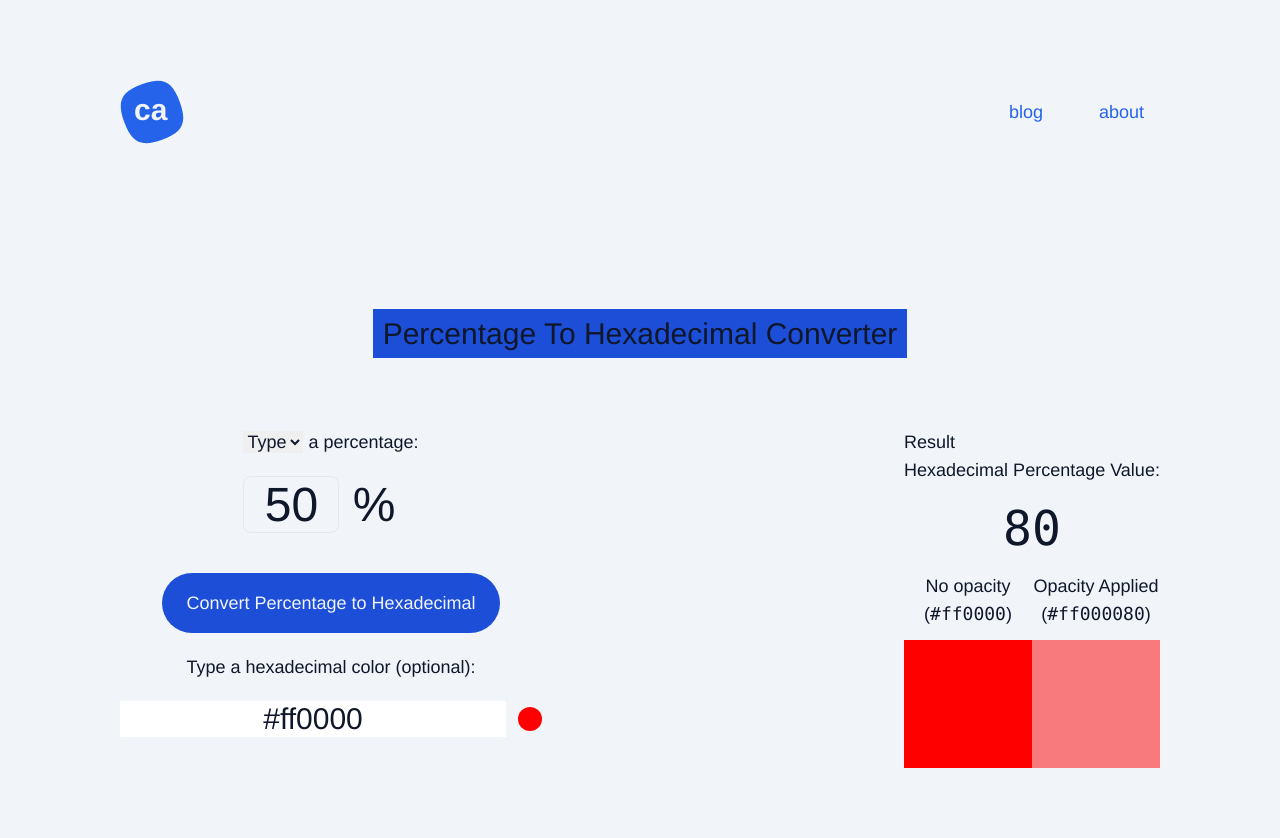
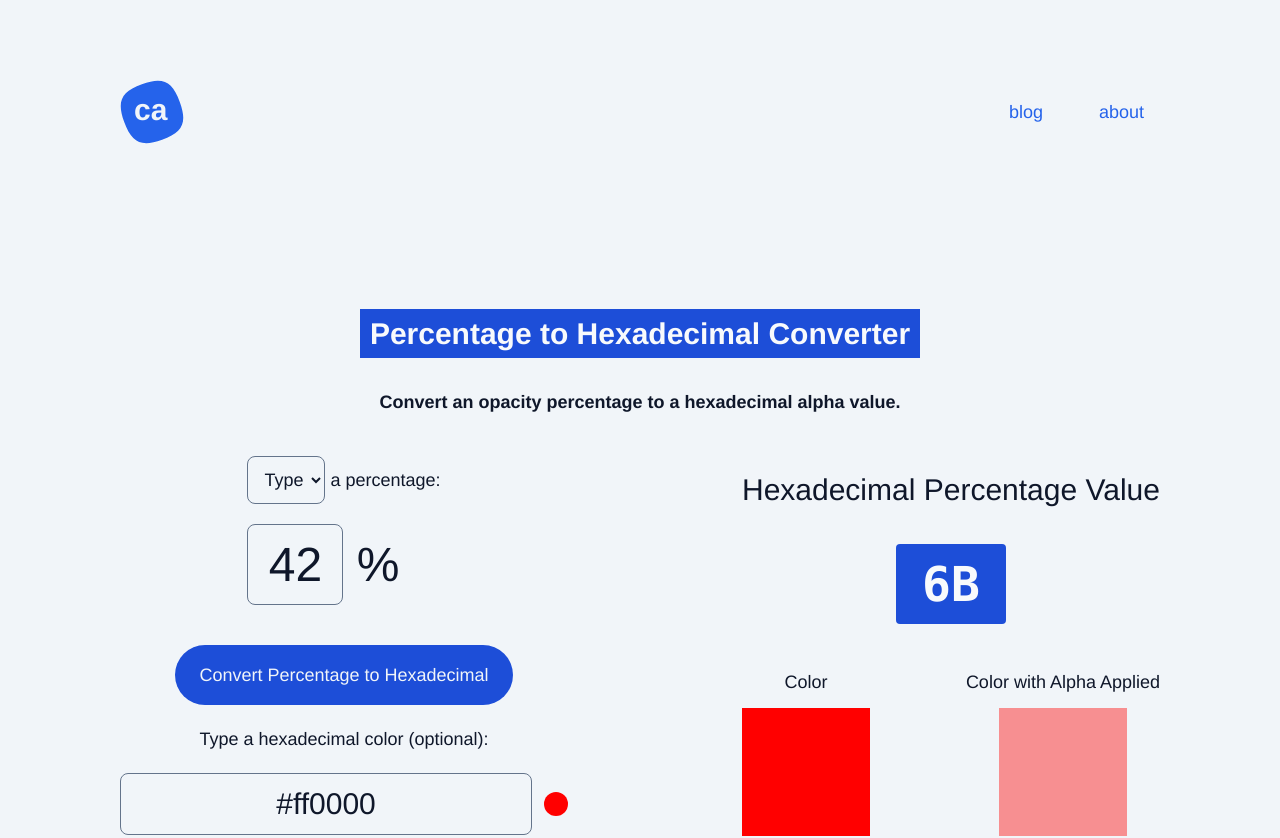
Before and after one commit to curiouslychase/chaseadams.io, a Next.js app: page /tools/percentage-to-hexadecimal-converter in a window 1280 px wide. Shown: the top 838 px of the page. Built offline with nearby package versions, Linux system fonts and the light colour scheme; a web font is replaced by a local one.

Commit message:
make converter responsive and light mode

```diff
--- a/src/pages/tools/percentage-to-hexadecimal-converter.tsx
+++ b/src/pages/tools/percentage-to-hexadecimal-converter.tsx
@@ -26,8 +26,8 @@ type UsePercentageToHexadecimalConverterStateTuple = [
 ];
 
 const usePercentageToHexadecimalConverterState = (): UsePercentageToHexadecimalConverterStateTuple => {
-  const [percentage, setPercentage] = useState<number>(50);
-  const [hexadecimal, setHexadecimal] = useState<string>("80");
+  const [percentage, setPercentage] = useState<number>(42);
+  const [hexadecimal, setHexadecimal] = useState<string>("6B");
   const [hexColor, setHexColor] = useState<string>("#ff0000");
 
   const handlePercentageChange = useCallback(
@@ -90,6 +90,11 @@ const usePercentageToHexadecimalConverterState = (): UsePercentageToHexadecimalC
   ];
 };
 
+const meta = {
+  title: "Percentage to Hexadecimal Converter",
+  description: "Convert an opacity percentage to a hexadecimal alpha value.",
+};
+
 const PercentageToHexadecimalConverterPage = () => {
   const [values, handlers] = usePercentageToHexadecimalConverterState();
 
@@ -108,37 +113,41 @@ const PercentageToHexadecimalConverterPage = () => {
     <DarkModeContainer>
       <PageMetaHead
         page={{
-          title: "Percentage to Hexadecimal Converter",
+          title: meta.title,
+          description: meta.description,
         }}
       />
       <div className="page-container">
         <SiteHeader />
         <div className="section-container">
-          <h1 className="text-center text-3xl mb-6">
-            <span className="highlighter">
-              Percentage To Hexadecimal Converter
-            </span>
-          </h1>
+          <hgroup>
+            <h1 className="text-center text-3xl mb-6">
+              <span className="highlighter font-bold text-slate-50">
+                {meta.title}
+              </span>
+            </h1>
+            <h2 className="text-center font-bold">{meta.description}</h2>
+          </hgroup>
 
           <div className="flex flex-col-reverse">
             <Abstract />
-            <div className="flex justify-between py-10">
+            <div className="flex flex-col lg:flex-row justify-between py-10">
               <form className="flex flex-col items-center gap-5">
                 <div>
                   <label>
                     <select
                       onChange={handlePercentageModeClick}
-                      className="dark:bg-slate-800 dark:text-white"
+                      className="border-slate-500 rounded-lg p-3 pr-1 border bg-transparent dark:border-blue-400 dark:text-white"
                     >
                       <option value="type">Type</option>
                       <option value="pick">Pick</option>
                     </select>{" "}
                     a percentage:
-                    <div>
+                    <span className="lg:block">
                       {percentageMode === "type" && (
-                        <span className="block text-5xl">
+                        <span className="lg:block lg:text-5xl">
                           <input
-                            className="my-5 border rounded-lg bg-transparent dark:border-blue-500 dark:text-white w-[6rem] text-center"
+                            className="my-5 ml-1 lg:mx-0 p-3 border rounded-lg bg-transparent border-slate-500 dark:border-blue-500 dark:text-white w-[6rem] text-center"
                             type="text"
                             value={values.percentage}
                             onChange={handlers.handlePercentageChange}
@@ -148,7 +157,7 @@ const PercentageToHexadecimalConverterPage = () => {
                       )}
                       {percentageMode === "pick" && (
                         <select
-                          className="bg-transparent border rounded-lg my-5 dark:border-blue-500 dark:text-white text-5xl"
+                          className="bg-transparent text-center border rounded-lg p-3 my-5 ml-1 lg:mx-0 border-slate-500 dark:border-blue-500 dark:text-white lg:text-5xl"
                           onChange={handlers.handlePercentageChange}
                         >
                           {[0, 10, 20, 30, 40, 42, 50, 60, 70, 80, 90, 100].map(
@@ -160,11 +169,11 @@ const PercentageToHexadecimalConverterPage = () => {
                           )}
                         </select>
                       )}
-                    </div>
+                    </span>
                   </label>
                 </div>
                 <button
-                  className="button cta dark:disabled:bg-blue-100 dark:disabled:hover:bg-blue-100 dark:disabled:text-slate-400 dark:disabled:hover:text-slate-400 dark:disabled:hover:scale-100"
+                  className="button cta  dark:disabled:bg-blue-100 dark:disabled:hover:bg-blue-100 dark:disabled:text-slate-400 dark:disabled:hover:text-slate-400 dark:disabled:hover:scale-100"
                   type="button"
                   disabled={values.hexColor.length < 7}
                   onClick={handlers.handleConvertPercentageToHexadecimal}
@@ -179,7 +188,7 @@ const PercentageToHexadecimalConverterPage = () => {
                       <input
                         aria-label="Hexadecimal Color"
                         type="text"
-                        className="text-center text-3xl inline-block dark:bg-slate-800 dark:text-white"
+                        className="text-center rounded-lg border border-slate-500 dark:border-blue-400 lg:text-3xl p-3 inline-block bg-transparent dark:text-white"
                         value={values.hexColor}
                         onChange={handlers.handleHexColorChange}
                       />
@@ -198,26 +207,33 @@ const PercentageToHexadecimalConverterPage = () => {
               </form>
 
               <div>
-                <h2>Result</h2>
+                <h2 className="text-3xl text-center my-4">
+                  Hexadecimal Percentage Value
+                </h2>
                 <div className="flex flex-col items-center">
-                  Hexadecimal Percentage Value:{" "}
-                  <code className="block my-5 text-5xl">
+                  <code className="block my-5 font-bold highlighter text-slate-50 p-4 rounded text-3xl lg:text-5xl">
                     {values.hexadecimal}
                   </code>
                 </div>
-                <div className="flex justify-between">
+                <div className="flex lg:justify-between mt-6 justify-around">
                   <div className="flex flex-col items-center">
-                    <span>No opacity</span>
+                    <span>Color</span>
+                    <div
+                      className={`w-[128px] h-[128px] my-3`}
+                      style={{ backgroundColor: values.hexColor }}
+                    ></div>
                     <span className="block">
                       (<code>{values.hexColor}</code>)
                     </span>
-                    <div
-                      className={`w-[128px] h-[128px] mt-3`}
-                      style={{ backgroundColor: values.hexColor }}
-                    ></div>
                   </div>
                   <div className="flex flex-col items-center">
-                    <span>Opacity Applied</span>
+                    <span>Color with Alpha Applied</span>
+                    <div
+                      className={`w-[128px] h-[128px]  my-3`}
+                      style={{
+                        backgroundColor: `${values.hexColor}${values.hexadecimal}`,
+                      }}
+                    ></div>
                     <span className="block">
                       (
                       <code>
@@ -226,12 +242,6 @@ const PercentageToHexadecimalConverterPage = () => {
                       </code>
                       )
                     </span>
-                    <div
-                      className={`w-[128px] h-[128px]  mt-3`}
-                      style={{
-                        backgroundColor: `${values.hexColor}${values.hexadecimal}`,
-                      }}
-                    ></div>
                   </div>
                 </div>
               </div>
```
